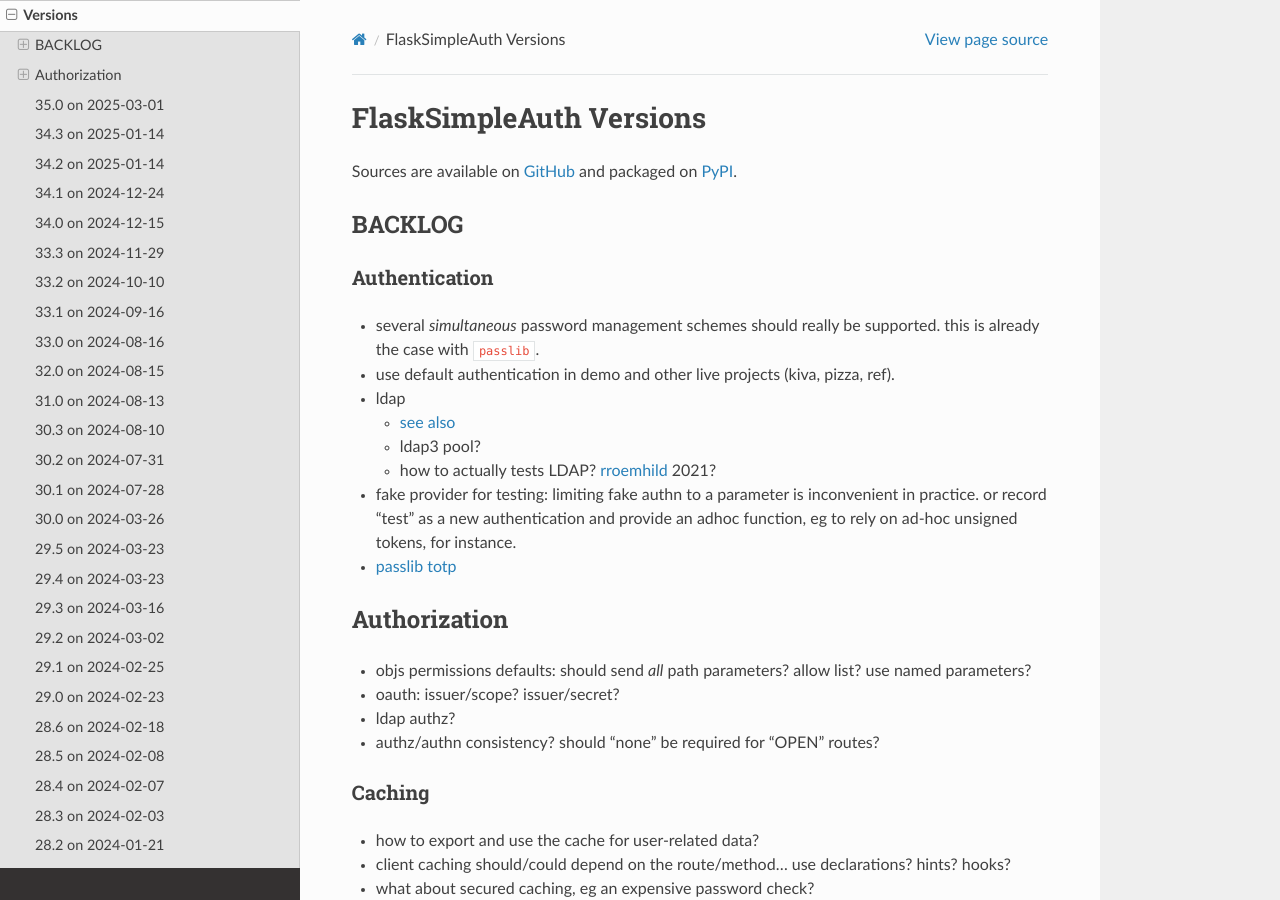
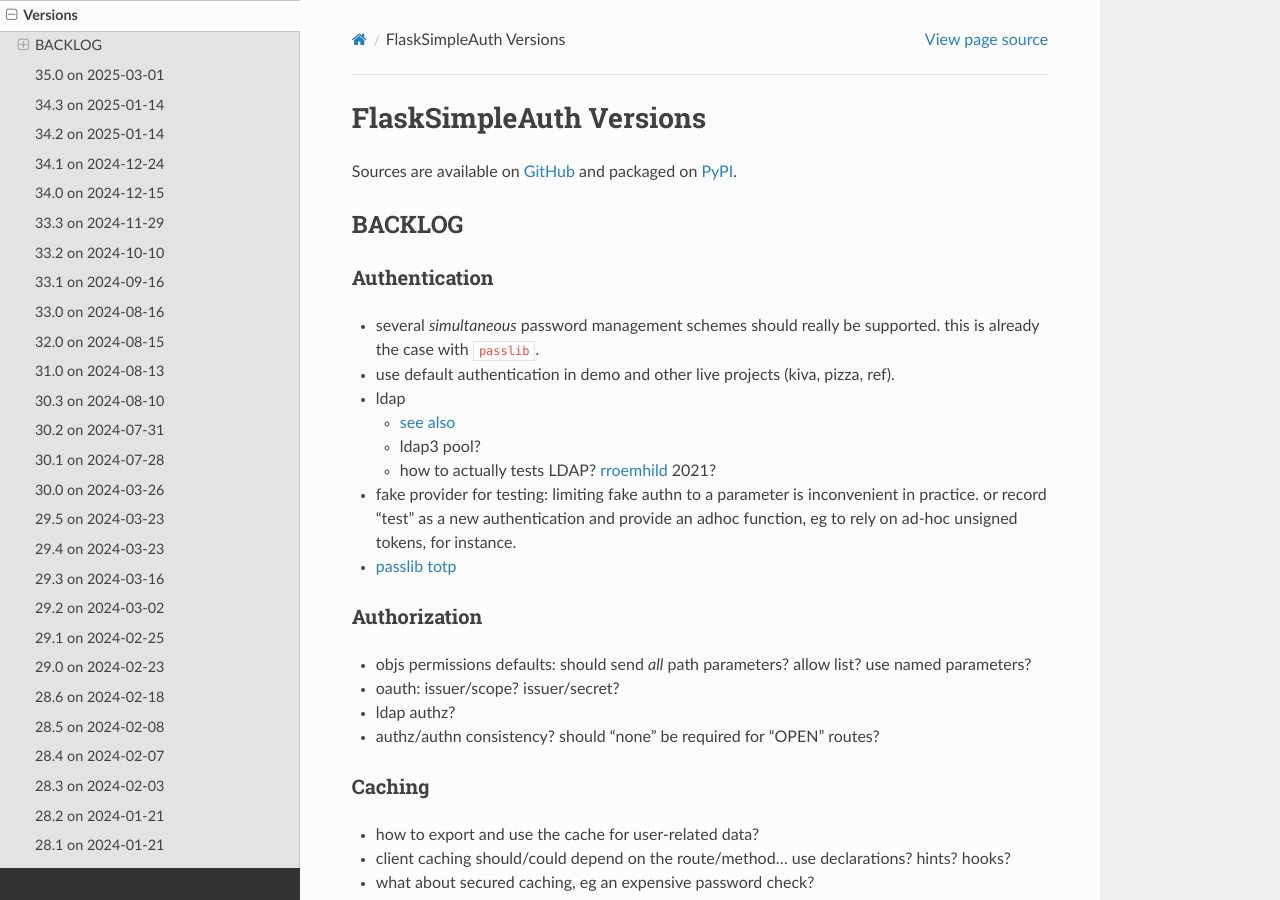
Before and after one commit to zx80/flask-simple-auth, a Sphinx documentation site: the page built from docs/VERSIONS.md, in a window 1280 px wide and 900 px high. Built offline with Sphinx 7.4.7 and the Read the Docs theme 3.1.0, drawn with Linux system fonts in a browser that asks for light colours; pages that are not in the unit, such as notebooks, are missing from menus.

Commit message:
fix title depth

```diff
--- a/docs/VERSIONS.md
+++ b/docs/VERSIONS.md
@@ -20,7 +20,7 @@
   eg to rely on ad-hoc unsigned tokens, for instance.
 - [passlib totp](https://passlib.readthedocs.io/en/stable/lib/passlib.totp.html)
 
-## Authorization
+### Authorization
 
 - objs permissions defaults: should send _all_ path parameters? allow list? use named parameters?
 - oauth: issuer/scope? issuer/secret?
```
